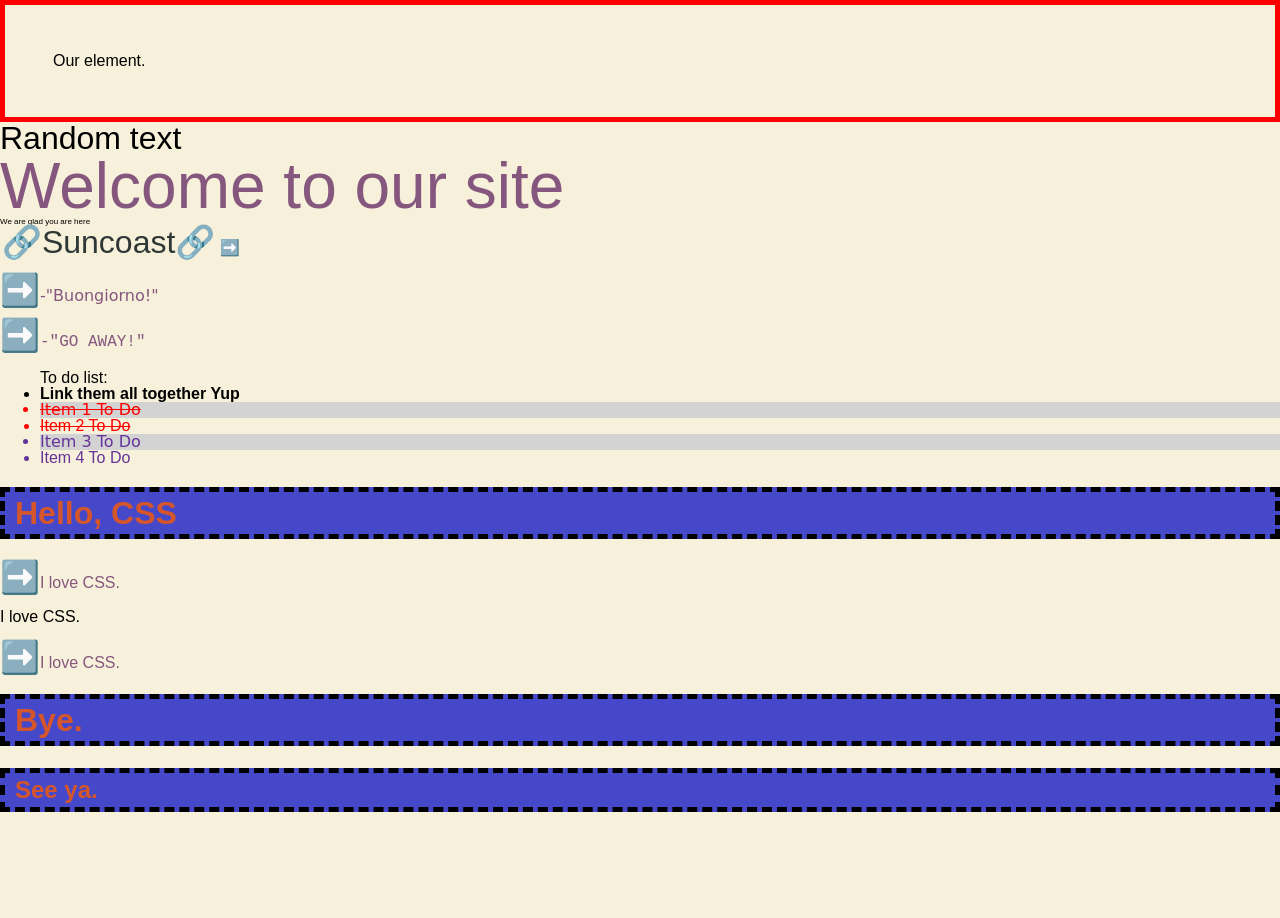
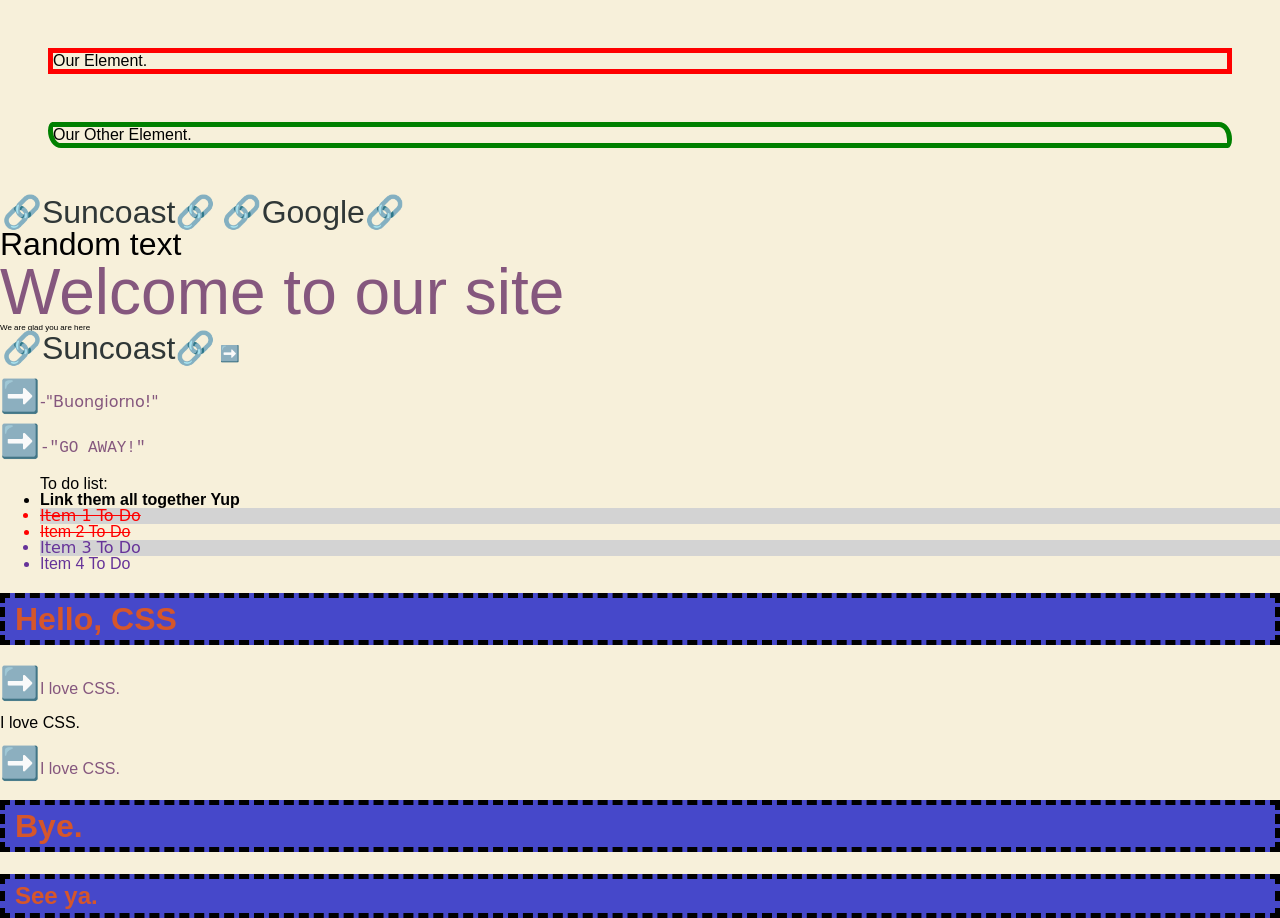
Before and after one commit to mdscardigno/HelloCSS, a website built with Vite: page index.html in a window 1280 px wide. Before the commit the page ends 812 px from the top, so only its background shows below. Built offline with nearby package versions, Linux system fonts and the light colour scheme.

Commit message:
border radius

```diff
--- a/index.html
+++ b/index.html
@@ -7,7 +7,10 @@
     <title>Lesson CSS Example</title>
   </head>
   <body>
-    <main>Our element.</main>
+    <main>Our Element.</main>
+    <aside>Our Other Element.</aside>
+    <a href="suncoast.io">Suncoast</a>
+    <a href="google.com">Google</a>
     <nav>
       <span>Random text</span>
       <div class="welcome">Welcome to our site</div>
--- a/src/style.css
+++ b/src/style.css
@@ -157,6 +157,16 @@ main {
   /*padding of 1rem top 2rem left and right and 3rem bottom */
   /*padding: 1rem 2rem 3rem;*/
   /*padding on all sides*/
-  padding: 3rem;
+  /* padding: 3rem; */
+  /* padding: 1rem 2rem 3rem 4rem;*/
   border: 5px solid red;
+  margin: 3rem;
 }
+aside {
+  border: 5px solid green;
+  /* border-radius: 10px / 20px; */
+  border-radius: 10px 30px / 20px 40px;
+  margin: 3rem;
+  /* margin: 28rem; */
+  /* overflow: hidden; */
+}
```
